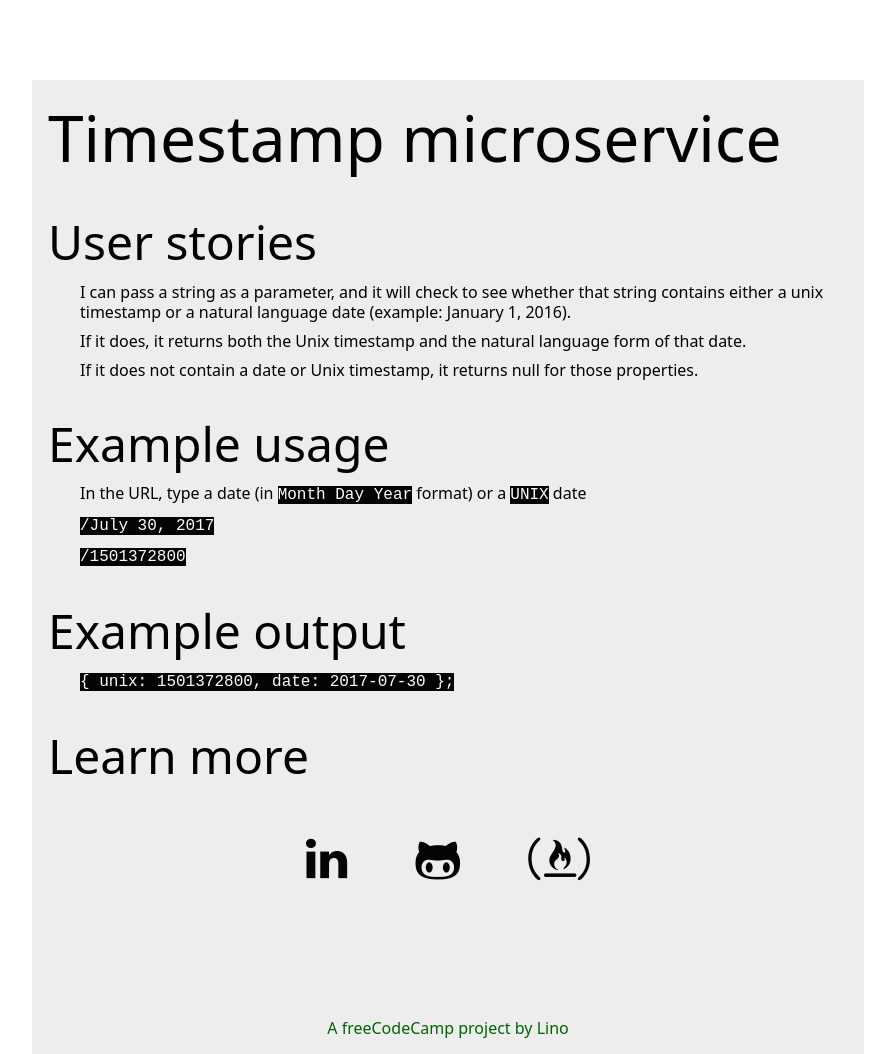
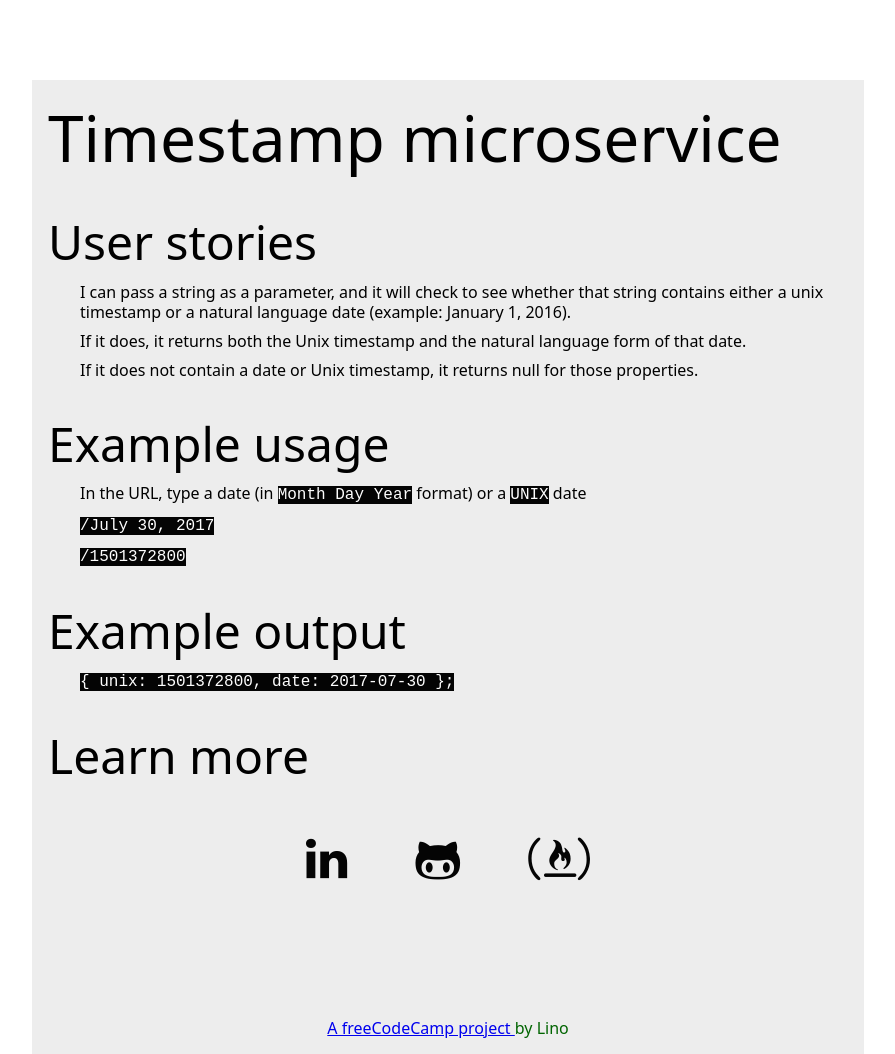
Before and after one commit to zenm/timestamp, a website: page views/index.html in a window 1280 px wide. Shown: the whole page, without its empty margins (192-1087 px from the left). Drawn offline with Linux system fonts and the light colour scheme; a web font is replaced by a local one.

Commit message:
fixed footer, fixed readme.

```diff
--- a/public/resources/styles/master.css
+++ b/public/resources/styles/master.css
@@ -75,12 +75,18 @@ h2 {
   margin: 0 2rem;
 }
 
-.links a:visited {
+.links a:visited,
+footer a:visited {
   color: #003300;
 }
 
-.links p {
+footer {
+  text-align: center;
   margin: 8rem 0 0 ;
   font-size: 1rem;
   color: #006400;
 }
+
+footer a {
+  font-size: 1rem;
+}
--- a/views/index.html
+++ b/views/index.html
@@ -24,14 +24,15 @@
         <h2>Example output</h2>
           <p><span class="output">{ unix: 1501372800, date: 2017-07-30 };</span></p>
       </div>
-      <div class="credtis">
+      <div class="credits">
         <h2>Learn more</h2>
         <div class="links">
           <a href="https://www.linkedin.com/in/lino-jimenez-jr-4989b23/" target="_blank"><i class="fa fa-linkedin" aria-hidden="true"></i></a>
           <a href="https://github.com/zenm" target="_blank"><i class="fa fa-github-alt" aria-hidden="true"></i></a>
           <a href="https://www.freecodecamp.com/linolearnstocode" target="_blank"><i class="fa fa-free-code-camp" aria-hidden="true"></i></a>
-          <p><span>A freeCodeCamp project by Lino</span></p>
         </div>
+        <footer>
+        <span><a href="https://www.freecodecamp.com/challenges/timestamp-microservice" target="_blank">A freeCodeCamp project </a> by Lino</span></footer>
       </div>
     </div>
   </body>
```
Also changed, not shown: README.md.
